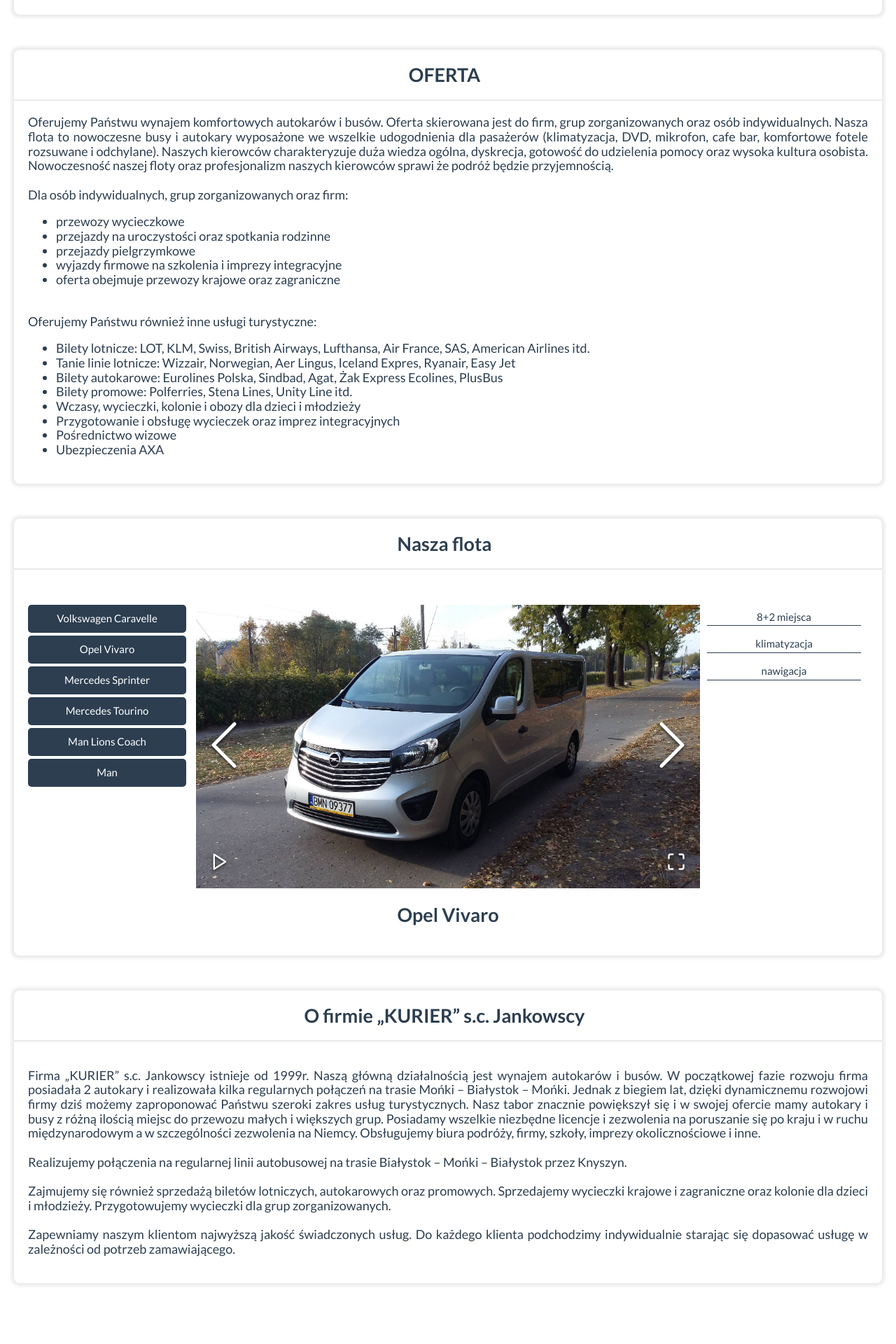
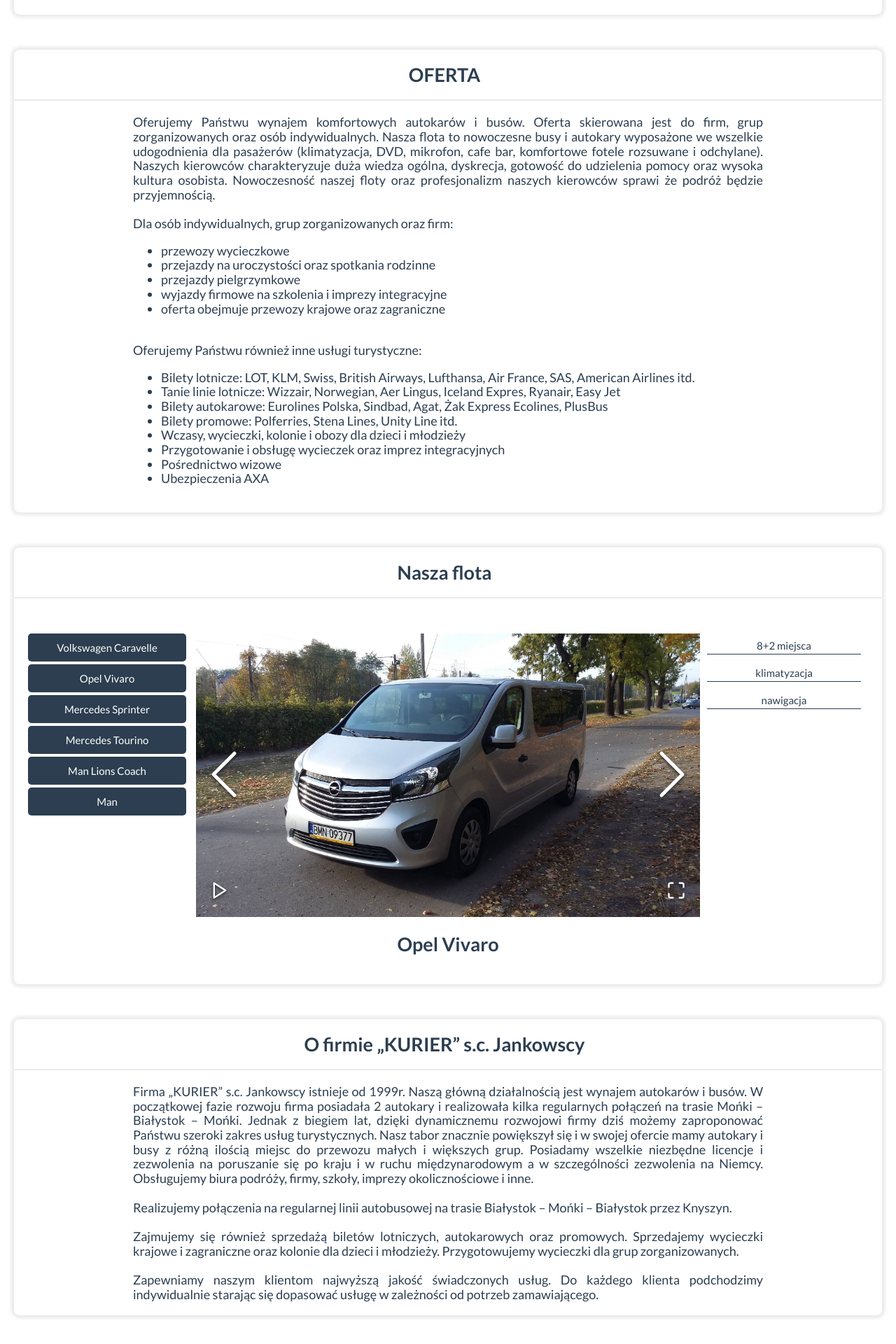
Before and after one commit to MarcinJankowski00/Kurier-Jankowscy-homepage-react, a React (Create React App) app: page / in a window 1280 px wide. Shown: the part 4329-6249 px from the top of the page at 70% size. Built offline with nearby package versions, Linux system fonts and the light colour scheme; grey boxes are pictures that could not be loaded.

Commit message:
visual changes

```diff
--- a/src/Content/Oferta/index.js
+++ b/src/Content/Oferta/index.js
@@ -1,7 +1,7 @@
-import { Content } from "./styled";
+import { Content, Container } from "./styled";
 
 const Oferta = () => (
-
+    <Container>
         <Content>
             Oferujemy Państwu wynajem komfortowych autokarów i busów. Oferta
             skierowana jest do firm, grup zorganizowanych oraz osób
@@ -32,8 +32,8 @@ const Oferta = () => (
                 <li>Pośrednictwo wizowe</li>
                 <li>Ubezpieczenia AXA</li>
             </ul>
-
         </Content>
+    </Container>
 );
 
 export default Oferta;
--- a/src/Content/Oferta/styled.js
+++ b/src/Content/Oferta/styled.js
@@ -1,5 +1,11 @@
 import styled from "styled-components";
+
+export const Container = styled.div`
+    display: flex;
+    justify-content: center;
+`;
 
 export const Content = styled.div`
     text-align: justify;
+    max-width:900px;
 `;
--- a/src/Content/Onas/index.js
+++ b/src/Content/Onas/index.js
@@ -1,7 +1,7 @@
-import { Content } from "./styled";
+import { Content, Container } from "./styled";
 
 const Onas = () => (
-
+    <Container>
         <Content>
             Firma „KURIER” s.c. Jankowscy istnieje od 1999r. Naszą główną działalnością
             jest wynajem autokarów i busów. W początkowej fazie rozwoju firma posiadała 2
@@ -25,7 +25,7 @@ const Onas = () => (
             każdego klienta podchodzimy indywidualnie starając się dopasować usługę w
             zależności od potrzeb zamawiającego.
         </Content>
-
+    </Container>
 );
 
 export default Onas;
--- a/src/Content/Onas/styled.js
+++ b/src/Content/Onas/styled.js
@@ -1,5 +1,11 @@
 import styled from "styled-components";
 
-export const Content = styled.p`
+export const Container = styled.div`
+    display: flex;
+    justify-content: center;
+`;
+
+export const Content = styled.div`
     text-align: justify;
+    max-width:900px;
 `;
```
Lines whose indentation alone changed are shown as unchanged.
